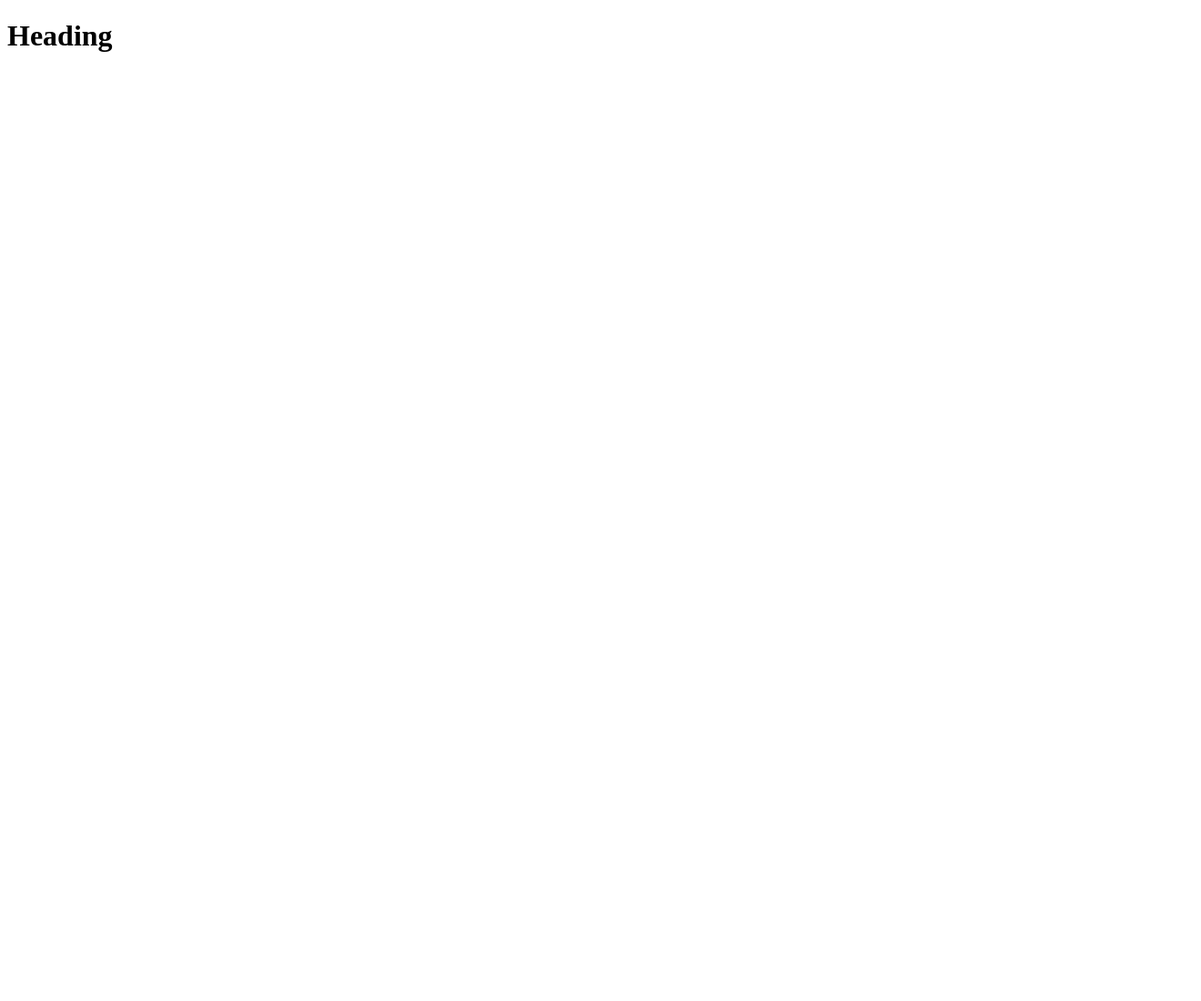
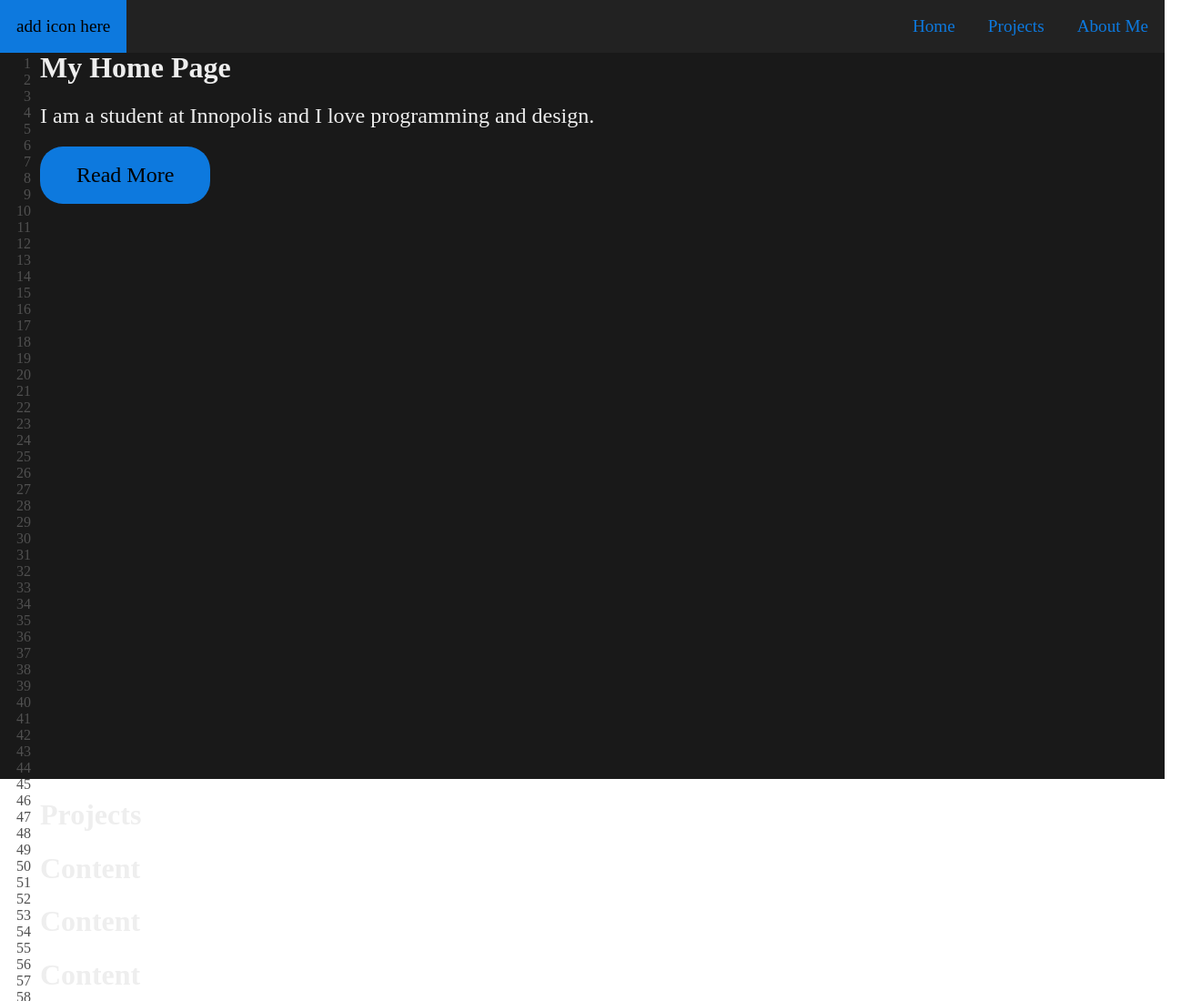
Before and after one commit to rootint/frontend-innopolis, a plain HTML site: page index.html in a window 1280 px wide. Shown: the top 1100 px of the page at 91% size, 1320 px wide, since content can reach past the window. Before the commit the page ends 800 px from the top, so only its background shows below. Drawn offline with Linux system fonts and the light colour scheme.

Commit message:
add basic page

```diff
--- a/index.html
+++ b/index.html
@@ -1,10 +1,71 @@
 <!DOCTYPE html>
 <html>
-    <head>
-        <title>Lab 1</title>
-    </head>
-    <body>
-        <h1>Heading</h1>
-
-    </body>
+  <head>
+    <title>Lab 1</title>
+    <link rel="stylesheet" href="style.css" />
+  </head>
+  <body>
+    <div class="navbar">
+      <a href="#home">add icon here</a>
+      <div class="navbar-right">
+        <a href="#home">Home</a>
+        <a href="#projects">Projects</a>
+        <a href="#about">About Me</a>
+      </div>
+    </div>
+    <div class="row">
+      <div class="linesofcode" id="codelines">1<br />2<br />3<br />4<br /></div>
+      <div class="main">
+        <div class="firstpage">
+          <a id="home"></a>
+          <h1>My Home Page</h1>
+          <h2>
+            I am a student at Innopolis and I love programming and design.
+          </h2>
+          <a href="#projects">
+            <button class="firstbutton">Read More</button>
+          </a>
+        </div>
+        <a id="projects"><h1>Projects</h1></a>
+        <h1>Content</h1>
+        <h1>Content</h1>
+        <h1>Content</h1>
+        <h1>Content</h1>
+        <h1>Content</h1>
+        <h1>Content</h1>
+        <h1>Content</h1>
+        <h1>Content</h1>
+        <h1>Content</h1>
+        <h1>Content</h1>
+        <h1>Content</h1>
+        <h1>Content</h1>
+        <a id="about"><h1>About Me</h1></a>
+        <h1>Content</h1>
+        <h1>Content</h1>
+        <h1>Content</h1>
+        <h1>Content</h1>
+        <h1>Content</h1>
+        <h1>Content</h1>
+        <h1>Content</h1>
+        <h1>Content</h1>
+        <h1>Content</h1>
+        <h1>Content</h1>
+        <h1>Content</h1>
+        <h1>Content</h1>
+      </div>
+    </div>
+    <div class="footer">
+      <a href="https://github.com/rootint/">
+        <img src="github_icon.png" height="30px" width="30px" alt="github-link"
+      /></a>
+      <a href="https://t.me/RND_RandoM">
+        <img
+          src="telegram_icon.svg"
+          height="30px"
+          width="30px"
+          alt="telegram-link"
+      /></a>
+    </div>
+    <script src="script.js"></script>
+  </body>
 </html>
--- /dev/null
+++ b/script.js
@@ -0,0 +1,6 @@
+var code_lines = document.getElementById("codelines");
+var lines = "";
+for (var i = 1; i < 120; ++i) {
+  lines += i + "<br>"
+}
+code_lines.innerHTML = lines;
--- /dev/null
+++ b/style.css
@@ -0,0 +1,108 @@
+.navbar {
+  overflow: hidden;
+  background-color: #222;
+  position: fixed;
+  top: 0;
+  padding: 0;
+  width: 100%;
+  font-size: 120%;
+}
+
+.navbar a {
+  float: left;
+  display: block;
+  color: #0d79de;
+  text-align: center;
+  padding: 18px;
+  text-decoration: none;
+}
+
+.navbar a:hover {
+  /* background: #aaa; */
+  background: #0d79de;
+  color: black;
+}
+
+.navbar-right {
+  float: right;
+}
+
+/* Change margin here */
+body {
+  margin: 0;
+  padding: 0;
+  font-family: 'Source Code Pro';
+}
+
+html {
+  scroll-behavior: smooth;
+}
+
+.footer {
+  width: 100%;
+  overflow: hidden;
+  background-color: #aaa;
+  padding: 20px;
+}
+
+.firstpage {
+  padding: 0;
+  margin: 0;
+  width: 100%;
+  height: 100vh;
+  background-color: #191919;
+}
+
+h1 {
+  color: #eee;
+}
+
+h2 {
+  color: #eee;
+  font-weight: 400;
+}
+
+.main {
+  margin-top: 56px;
+  /* width: 97%; */
+  /* float: left; */
+}
+
+.linesofcode {
+  /* margin-top: 56px; */
+  /* width: 2%; */
+  float: left;
+  color: #505050;
+  padding-top: 5px;
+  padding-left: 10px;
+  padding-right: 10px;
+  /* padding-bottom: 20px; */
+  /* align-: right; */
+  text-align: end;
+}
+
+/* .row:after {
+  content: "";
+  display: table;
+  clear: both;
+} */
+
+.firstbutton {
+  font-family: 'Source Code Pro';
+  border: none;
+  /* margin:  */
+  border-radius: 25px;
+  padding: 18px 40px;
+  font-size: 150%;
+  background: #0d79de;
+  cursor: pointer;
+}
+
+.firstbutton:hover {
+  background: #0d79de;
+  color: #eee;
+}
+
+.firstbutton:active {
+  background: #0d79de66;
+}
```
Also changed, not shown: github_icon.png (added), telegram_icon.svg (added).
